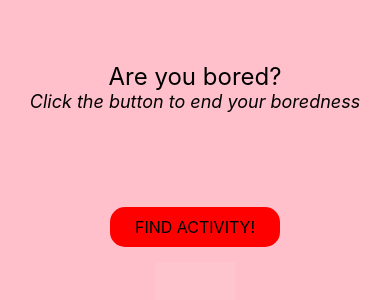
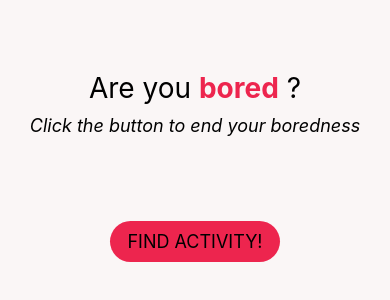
Before and after one commit to Technigo/project-react-native-app, a React Native app: screen / in a window 390 px wide. Shown: the part 220-520 px from the top of the page. Built offline with nearby package versions, Linux system fonts and the light colour scheme.

Commit message:
added styling to the components

```diff
--- a/App.js
+++ b/App.js
@@ -8,7 +8,7 @@ import ActivityApi from './components/ActivityApi';
 const styles = StyleSheet.create({
 	container: {
 		flex: 1,
-		backgroundColor: 'pink',
+		backgroundColor: '#FAF6F6',
 		flexDirection: 'column',
 		justifyContent: 'center',
 		alignItems: 'center'
--- a/components/ActivityApi.js
+++ b/components/ActivityApi.js
@@ -1,4 +1,4 @@
-import React, {useState, useEffect} from 'react'
+import React, {useState} from 'react'
 import { StyleSheet, View, Text, TouchableOpacity } from 'react-native'
 
 
@@ -10,29 +10,25 @@ const styles = StyleSheet.create({
         width: '70%'
     },
     button: {
-        backgroundColor: 'red',
+        backgroundColor: '#ED254E',
         width: 170,
         padding: 5,
-        borderRadius: 15,
-        margin: 15
+        borderRadius: 50,
+        margin: 15,
     },
     buttonText: {
-        fontSize: 16,
+        fontSize: 18,
         alignSelf: 'center',
         padding: 5,
         textTransform: 'uppercase',
     },
-    activityContainer: {
-        backgroundColor: 'rgba(243, 236, 236, 0.1)',
-        padding: 40,
-    },
     activityText: {
         color: 'black',
-        fontSize: 18,
+        fontSize: 22,
         fontWeight: '700',
-        textAlign: 'center'
+        textAlign: 'center',
+        marginTop: 30
     }
-
 })
 
 const ActivityApi = () => {
@@ -44,7 +40,6 @@ const ActivityApi = () => {
         .then((data) => setActivity(data))
     }
 
-
     return (
         <View style={styles.container}>
                 <TouchableOpacity
@@ -52,12 +47,8 @@ const ActivityApi = () => {
                 onPress={generateActivity}>
                 <Text style={styles.buttonText}>Find activity!</Text>
             </TouchableOpacity>
-            <View style={styles.activityContainer}>
-            <Text style={styles.activityText}>{activity.activity}</Text>
-            </View>
+            <Text style={styles.activityText}> {activity.activity}</Text>
         </View>
-
-
     )
 }
 
--- a/components/Header.js
+++ b/components/Header.js
@@ -4,24 +4,28 @@ import {StyleSheet, View, Text} from 'react-native'
 const styles = StyleSheet.create({
     container: {
         alignItems: 'center',
-        marginBottom: 80
+        marginBottom: 70
 	},
 	title: {
-		fontSize: 24,
+		fontSize: 28,
 		color: 'black',
 	},
+    highlight: {
+        color: '#ED254E',
+        fontWeight: 'bold'
+    },
     subtitle: {
         fontSize: 18,
         fontStyle: 'italic',
-        color: 'black'
+        color: 'black',
+        marginTop: 10
     }
 })
-
 
 const Header = () => {
     return(
         <View style={styles.container}>
-            <Text style={styles.title}>Are you bored?</Text>
+            <Text style={styles.title}>Are you <Text style={styles.highlight}>bored</Text> ?</Text>
             <Text style={styles.subtitle}>Click the button to end your boredness</Text>
         </View>
     )
```
